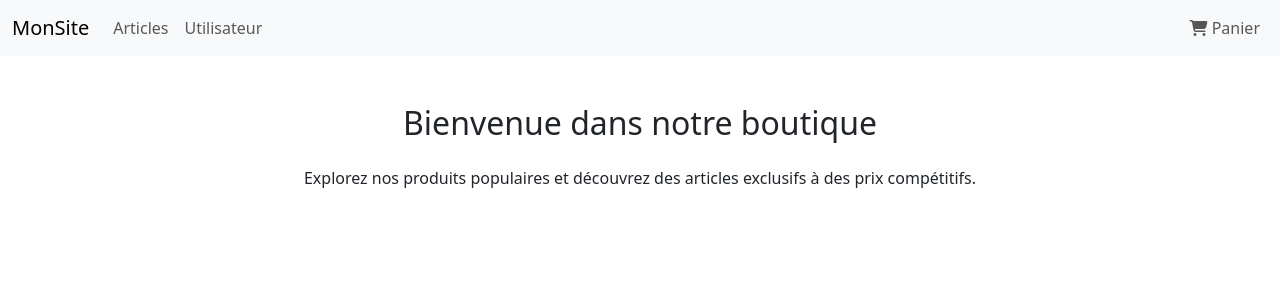
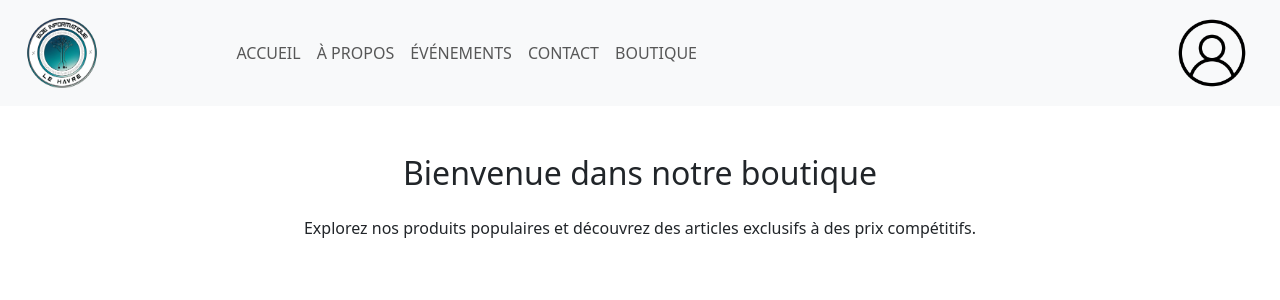
Before and after one commit to SpeakersToo/SiteBDE, a PHP site: template site/app/views/index.html.twig in a window 1280 px wide. Shown: the top 300 px of the page. Run offline with PHP 8.4, Linux system fonts and the light colour scheme; the template is opened without the code that fills it, so the values that code supplies are empty; some libraries are stand-ins or nearby versions.

Commit message:
maj header + images

```diff
--- a/site/app/views/_template/base.html.twig
+++ b/site/app/views/_template/base.html.twig
@@ -17,48 +17,40 @@
 <!-- Navbar -->
 <nav class="navbar navbar-expand-lg navbar-light bg-light">
     <div class="container-fluid">
-        <a class="navbar-brand" href="index.php">MonSite</a>
+
+		<!-- Logo BDE -->
+		<a class="navbar-brand" href="index.php"><img src="../../assets/images/bde.png" width=100dp alt="Logo du BDE"></a>
         <button class="navbar-toggler" type="button" data-bs-toggle="collapse"
                 data-bs-target="#navbarNav" aria-controls="navbarNav" aria-expanded="false" aria-label="Toggle navigation">
             <i class="fa-solid fa-bars"></i>
         </button>
-        <div class="collapse navbar-collapse" id="navbarNav">
+
+		<!-- Espacement -->
+		<div style="width:8%"></div>
+
+		<!-- Liste des boutons de navigation -->
+        <div class="collapse navbar-collapse" id="navbarNav" style="left-padding:100px; left-margin:100px;">
             <ul class="navbar-nav">
                 <li class="nav-item">
-                    <a class="nav-link" href="articles.php">Articles</a>
+                    <a class="nav-link" href="index.php">ACCUEIL</a>
                 </li>
                 <li class="nav-item">
-                    <a class="nav-link" href="users.php">Utilisateur</a>
+                    <a class="nav-link" href="about.php">À PROPOS</a>
                 </li>
-            </ul>
-            <!-- Lien vers le panier avec popover -->
-            <ul class="navbar-nav ms-auto">
                 <li class="nav-item">
-                    <a class="nav-link" href="#" id="cartPopover" data-bs-toggle="popover" data-bs-placement="bottom"
-                       data-bs-content="
-                           {% if purchases|length > 0 %}
-                           <ul>
-                               {% for purchase in purchases %}
-                                   <li>
-                                       {{ purchase.article.name }} x{{ purchase.quantity }} -
-                                       {{ purchase.article.price|number_format(2, ',', ' ') }}€
-                                   </li>
-                               {% endfor %}
-                           </ul>
-                           <a href='validate_purchases.php' class='btn btn-primary btn-sm mt-2'>Valider</a>
-                           {% else %}
-                               <p>Votre panier est vide.</p>
-                           {% endif %}
-                       "
-                       data-bs-html="true">
-                        <i class="fa-solid fa-cart-shopping"></i> Panier
-                        {% if purchases|length > 0 %}
-                            <span class="badge bg-danger ms-2">{{ purchases|length }}</span>
-                        {% endif %}
-                    </a>
+                    <a class="nav-link" href="events.php">ÉVÉNEMENTS</a>
+                </li>
+                <li class="nav-item">
+                    <a class="nav-link" href="contact.php">CONTACT</a>
+                </li>
+                <li class="nav-item">
+                    <a class="nav-link" href="boutique.php">BOUTIQUE</a>
                 </li>
             </ul>
         </div>
+
+		<!-- Photo de profil -->
+        <a class="navbar-brand" href="index.php"><img src="../../assets/images/profil.png" width=80dp alt="Profil"></a>
     </div>
 </nav>
 
@@ -66,21 +58,6 @@
     {% block body %}{% endblock %}
 </div>
 
-<!-- Pour gérer le Popover, inclure le script JS de Bootstrap -->
-<script>
-    // Activer le popover au chargement de la page avec html activé
-    document.addEventListener('DOMContentLoaded', function () {
-        const popoverTriggerList = document.querySelectorAll('[data-bs-toggle="popover"]');
-
-        // Parcourir tous les éléments qui ont le data-bs-toggle="popover"
-        [...popoverTriggerList].forEach(popoverTriggerEl => {
-            // Initialiser le popover pour chaque élément et activer l'option html: true
-            new bootstrap.Popover(popoverTriggerEl, {
-                html: true  // Permet l'interprétation du HTML dans le contenu du popover
-            });
-        });
-    });
-</script>
 
 <!-- Bootstrap Bundle JS -->
 <script src="https://cdn.jsdelivr.net/npm/bootstrap@5.3.3/dist/js/bootstrap.bundle.min.js"
--- a/site/composer.json
+++ b/site/composer.json
@@ -1,7 +1,8 @@
 {
     "authors": [
         {
-            "email": "salimkhr@gmail.com"
+            "name": "salimkhr",
+			"email": "salimkhr@gmail.com"
         }
     ],
     "require": {
```
Also changed, not shown: site/assets/images/bde.png (added), site/assets/images/profil.png (added).
